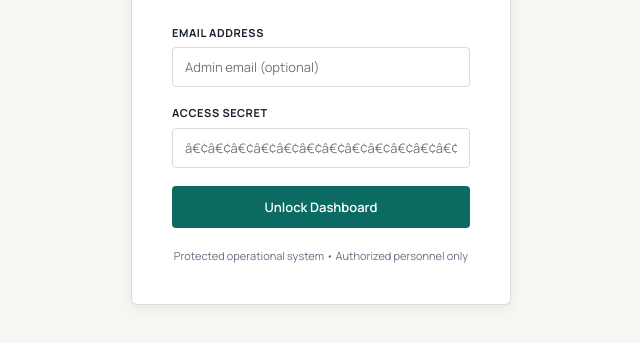
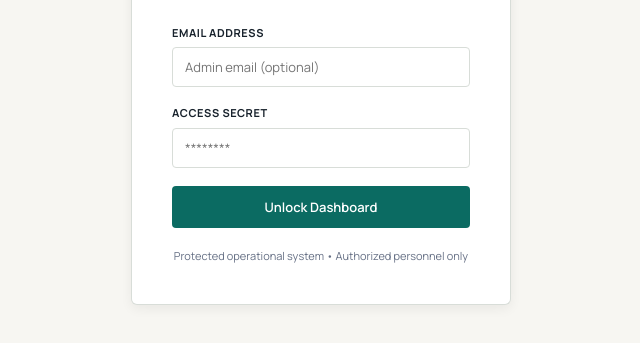
Before and after one commit to kartikeymishradev/symmetrical-bassoon, a website: page admin/index.html in a window 1280 px wide. Shown: the part 299-642 px from the top of the page, without its empty margins (319-959 px from the left). Drawn offline with nearby package versions, Linux system fonts and the light colour scheme.

Commit message:
fix(admin): fix mojibake corrupted placeholder on login screen

```diff
--- a/admin/index.html
+++ b/admin/index.html
@@ -166,7 +166,7 @@
       </div>
       <div class="form-group">
         <label for="gateSecret">Access Secret</label>
-        <input type="password" id="gateSecret" class="form-input" placeholder="â€¢â€¢â€¢â€¢â€¢â€¢â€¢â€¢â€¢â€¢â€¢â€¢">
+        <input type="password" id="gateSecret" class="form-input" placeholder="********">
       </div>
       <button class="btn-primary" id="gateBtn" onclick="attemptLogin()">
         Unlock Dashboard
```
